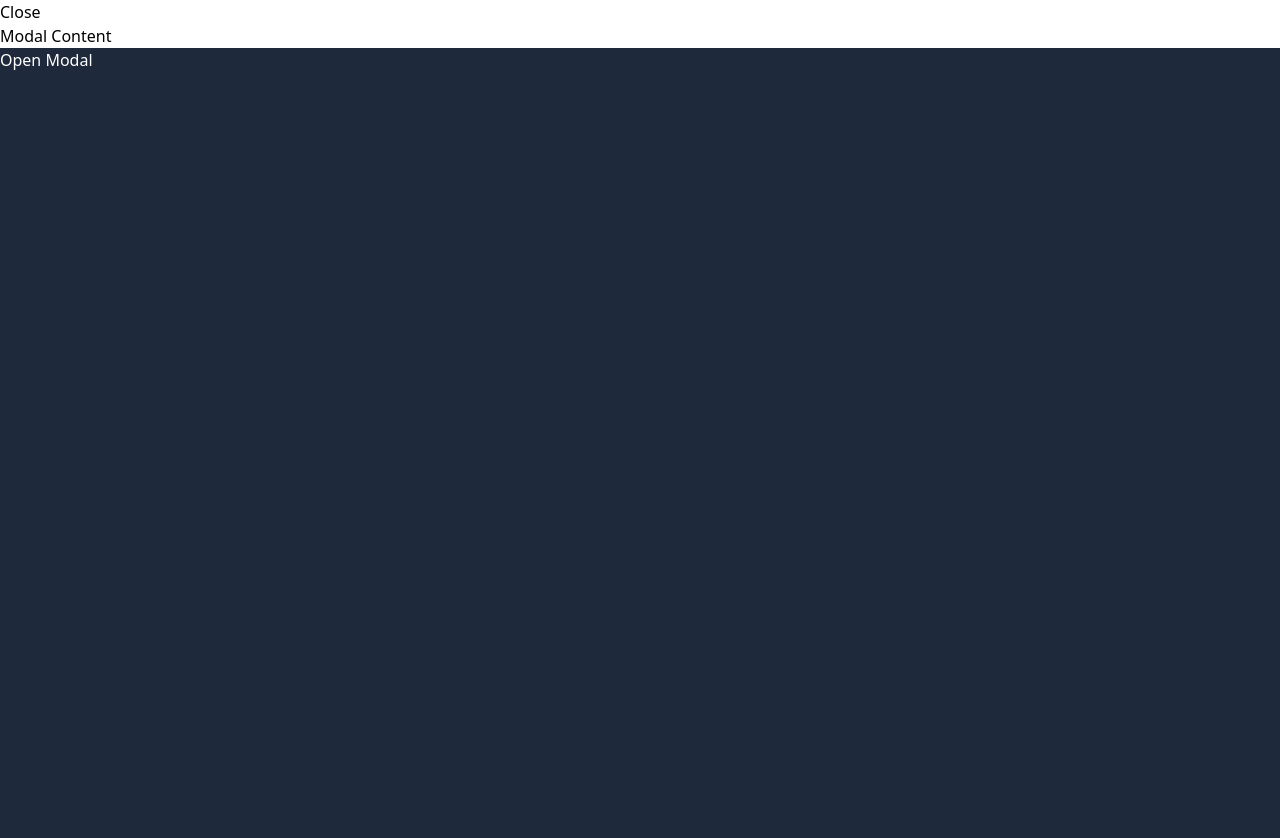
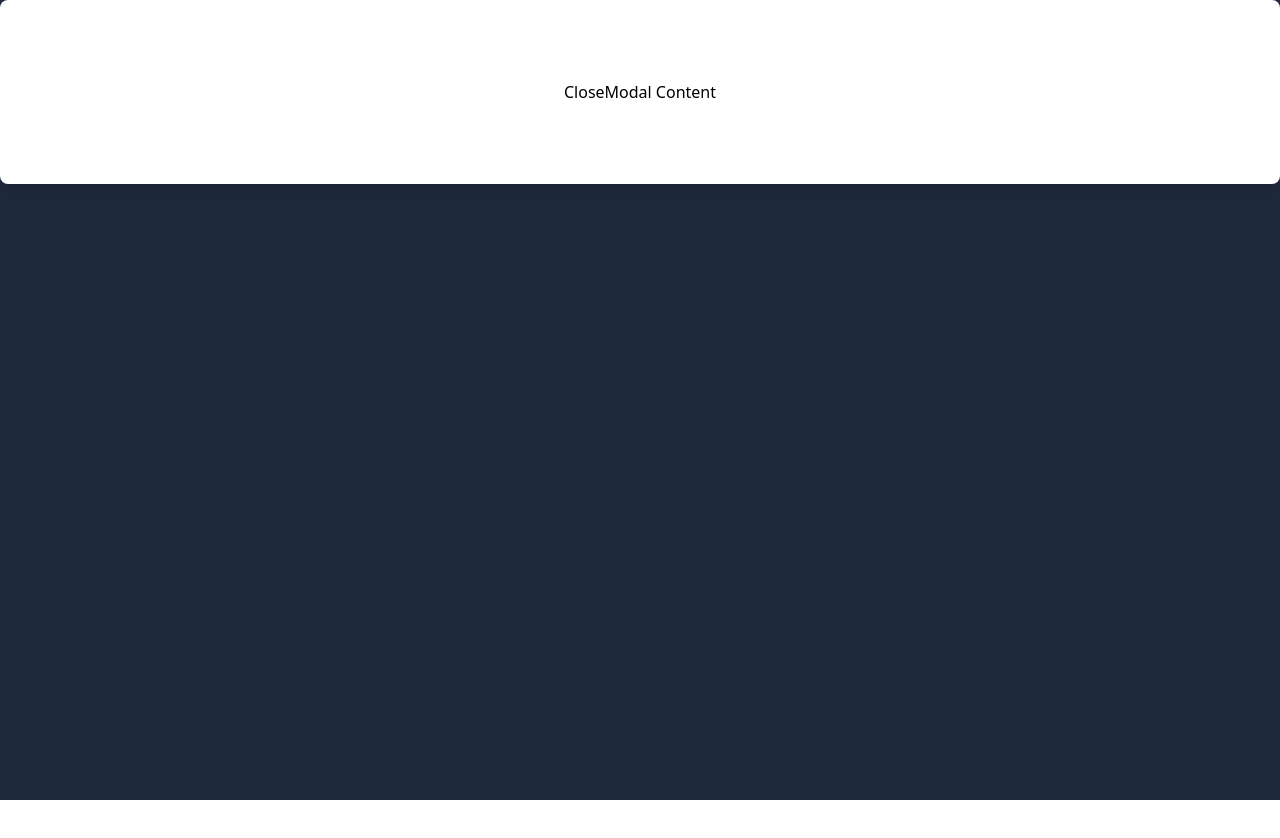
Before and after one commit to Qwerty8199/react-assignments, a React (Vite) app: page / in a window 1280 px wide. Both pictures are taken after a click on the button "Open Modal". Shown: the top 838 px of the page. After the commit the page ends 800 px from the top, so only its background shows below. Built offline with nearby package versions, Linux system fonts and the light colour scheme.

Commit message:
Modals using React portals- Added CSS

```diff
--- a/src/assign8/Portal.jsx
+++ b/src/assign8/Portal.jsx
@@ -6,8 +6,8 @@ const Modal = ({ isOpen, onClose, children }) => {
     if (!isOpen) return null;
 
     return ReactDOM.createPortal(
-      <div className="modal">
-        <div className="modal-overlay" >
+      <div className="modal bg-white p-20 rounded-lg shadow-lg flex fixed top-0 left-0 w-full h-max items-center justify-center z-50">
+        <div className="modal-overlay " >
              <button onClick={onClose}> Close </button></div>
         <div className="modal-content">
           {children}
```
